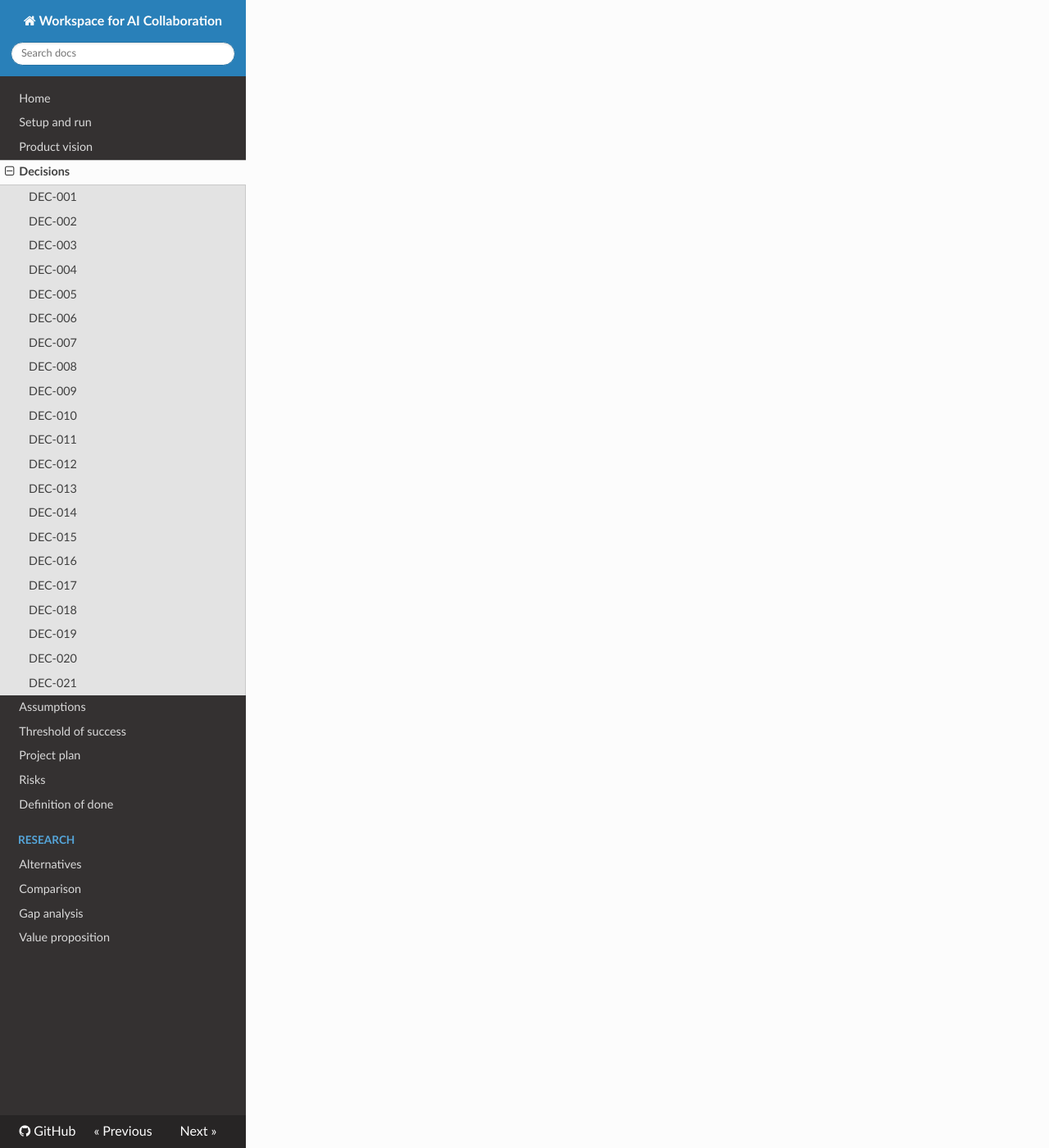
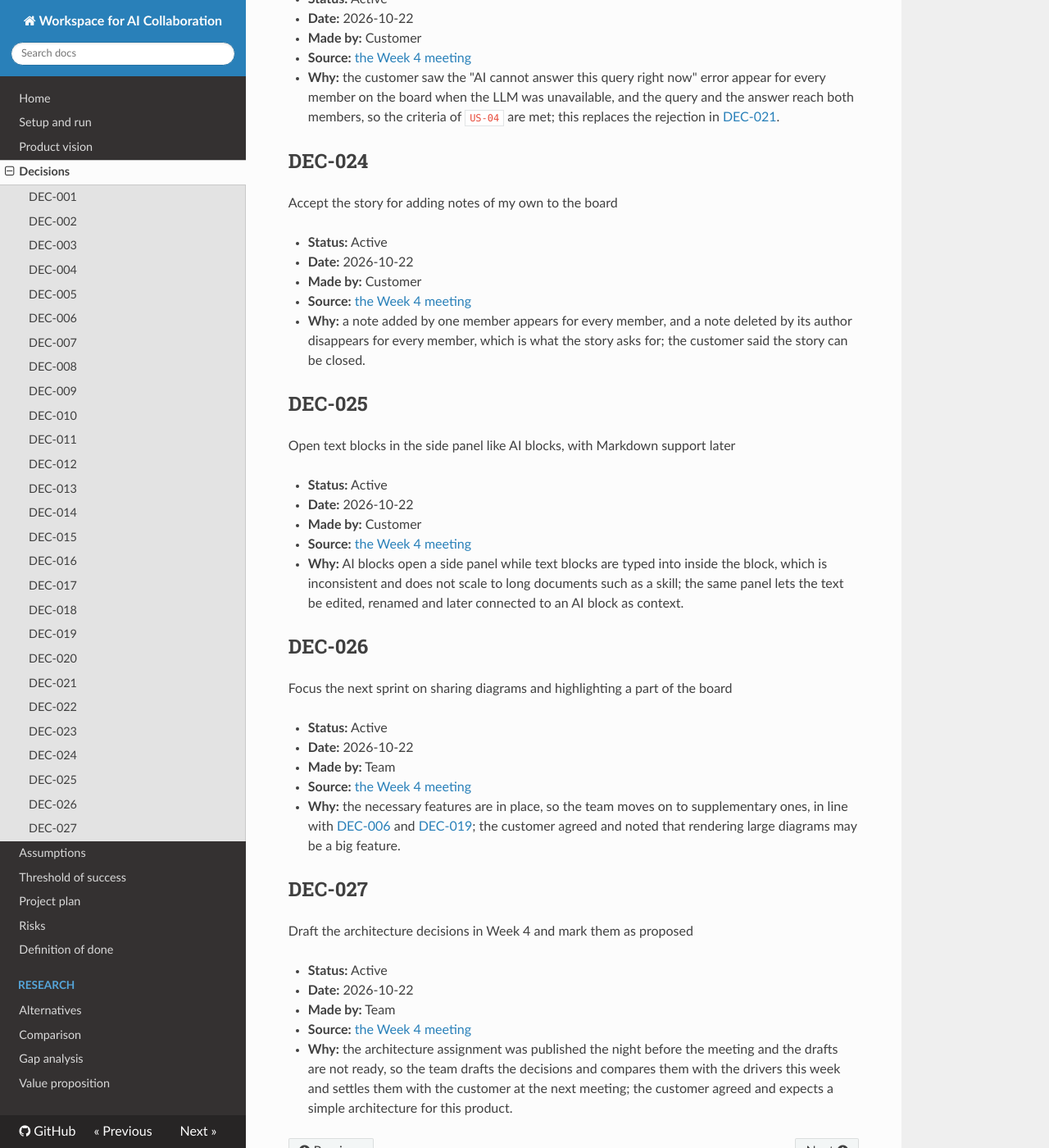
Before and after one commit to WellMadeTeam/workspace-ai-03, an MkDocs documentation site: the page built from docs/decisions.md, in a window 1280 px wide and 1400 px high, scrolled down 6750 px. Shown: the whole window at 82% size. Built offline with MkDocs 1.6.1, drawn with Linux system fonts in a browser that asks for light colours; nearby versions of some CDN libraries; some of the changed text lies outside the part shown.

Commit message:
Adding the meeting artifacts

```diff
--- a/docs/decisions.md
+++ b/docs/decisions.md
@@ -194,9 +194,9 @@ Prioritize diagram rendering and automatic block titling over user authenticatio
 
 `US-01` is rejected because `AC-02` is not met, and its rework is scheduled into SPRINT-04
 
-- **Status:** Active
+- **Status:** Superseded by [DEC-022](#dec-022)
 - **Date:** 2026-10-15
-- **Made by:** Team, not contested
+- **Made by:** Team
 - **Source:** [the Week 3 meeting](https://github.com/WellMadeTeam/workspace-ai-03/blob/main/reports/week-03/meeting-report.md)
 - **Why:** `AC-01` was shown working, but an 11th member is not yet turned away with a "board is full" message, as [DEC-017](#dec-017) refines `AC-02`; the customer agreed that the team iterates on the working slice.
 
@@ -204,8 +204,68 @@ Prioritize diagram rendering and automatic block titling over user authenticatio
 
 `US-04` is rejected because `AC-02` is not met, and its rework is scheduled into SPRINT-04
 
-- **Status:** Active
+- **Status:** Superseded by [DEC-023](#dec-023)
 - **Date:** 2026-10-15
-- **Made by:** Team, not contested
+- **Made by:** Team
 - **Source:** [the Week 3 meeting](https://github.com/WellMadeTeam/workspace-ai-03/blob/main/reports/week-03/meeting-report.md)
 - **Why:** `AC-01` was shown working, but a failed LLM query does not yet show a meaningful error to every member, as [DEC-018](#dec-018) refines `AC-02`; the customer agreed that the team iterates on the working slice.
+
+## DEC-022
+
+Accept `US-01` now that the "board is full" criterion is met
+
+- **Status:** Active
+- **Date:** 2026-10-22
+- **Made by:** Customer
+- **Source:** [the Week 4 meeting](https://github.com/WellMadeTeam/workspace-ai-03/blob/main/reports/week-04/meeting-report.md)
+- **Why:** the customer saw that a member who opens a board that already has 10 members is told the board is full, and that changes made by one member are seen by the other, so both criteria of `US-01` are met; this replaces the rejection in [DEC-020](#dec-020).
+
+## DEC-023
+
+Accept `US-04` now that the LLM error is visible to all members
+
+- **Status:** Active
+- **Date:** 2026-10-22
+- **Made by:** Customer
+- **Source:** [the Week 4 meeting](https://github.com/WellMadeTeam/workspace-ai-03/blob/main/reports/week-04/meeting-report.md)
+- **Why:** the customer saw the "AI cannot answer this query right now" error appear for every member on the board when the LLM was unavailable, and the query and the answer reach both members, so the criteria of `US-04` are met; this replaces the rejection in [DEC-021](#dec-021).
+
+## DEC-024
+
+Accept the story for adding notes of my own to the board
+
+- **Status:** Active
+- **Date:** 2026-10-22
+- **Made by:** Customer
+- **Source:** [the Week 4 meeting](https://github.com/WellMadeTeam/workspace-ai-03/blob/main/reports/week-04/meeting-report.md)
+- **Why:** a note added by one member appears for every member, and a note deleted by its author disappears for every member, which is what the story asks for; the customer said the story can be closed.
+
+## DEC-025
+
+Open text blocks in the side panel like AI blocks, with Markdown support later
+
+- **Status:** Active
+- **Date:** 2026-10-22
+- **Made by:** Customer
+- **Source:** [the Week 4 meeting](https://github.com/WellMadeTeam/workspace-ai-03/blob/main/reports/week-04/meeting-report.md)
+- **Why:** AI blocks open a side panel while text blocks are typed into inside the block, which is inconsistent and does not scale to long documents such as a skill; the same panel lets the text be edited, renamed and later connected to an AI block as context.
+
+## DEC-026
+
+Focus the next sprint on sharing diagrams and highlighting a part of the board
+
+- **Status:** Active
+- **Date:** 2026-10-22
+- **Made by:** Team
+- **Source:** [the Week 4 meeting](https://github.com/WellMadeTeam/workspace-ai-03/blob/main/reports/week-04/meeting-report.md)
+- **Why:** the necessary features are in place, so the team moves on to supplementary ones, in line with [DEC-006](#dec-006) and [DEC-019](#dec-019); the customer agreed and noted that rendering large diagrams may be a big feature.
+
+## DEC-027
+
+Draft the architecture decisions in Week 4 and mark them as proposed
+
+- **Status:** Active
+- **Date:** 2026-10-22
+- **Made by:** Team
+- **Source:** [the Week 4 meeting](https://github.com/WellMadeTeam/workspace-ai-03/blob/main/reports/week-04/meeting-report.md)
+- **Why:** the architecture assignment was published the night before the meeting and the drafts are not ready, so the team drafts the decisions and compares them with the drivers this week and settles them with the customer at the next meeting; the customer agreed and expects a simple architecture for this product.
```
Also changed, not shown: reports/week-03/meeting-report.md (+1 -1 lines), reports/week-04/meeting-report.md (added, +69 -0 lines), reports/week-04/meeting-script.md (added, +69 -0 lines), reports/week-04/meeting-transcript.md (added, +256 -0 lines).
